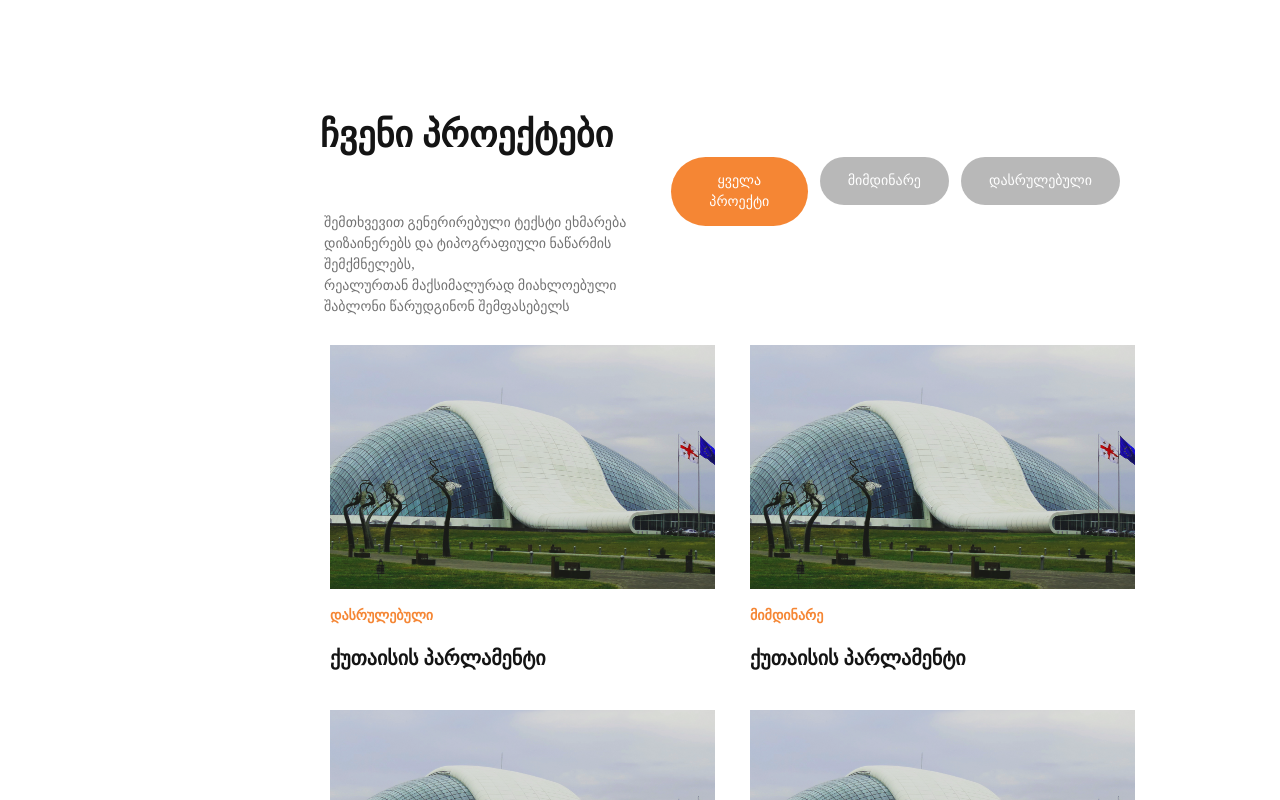
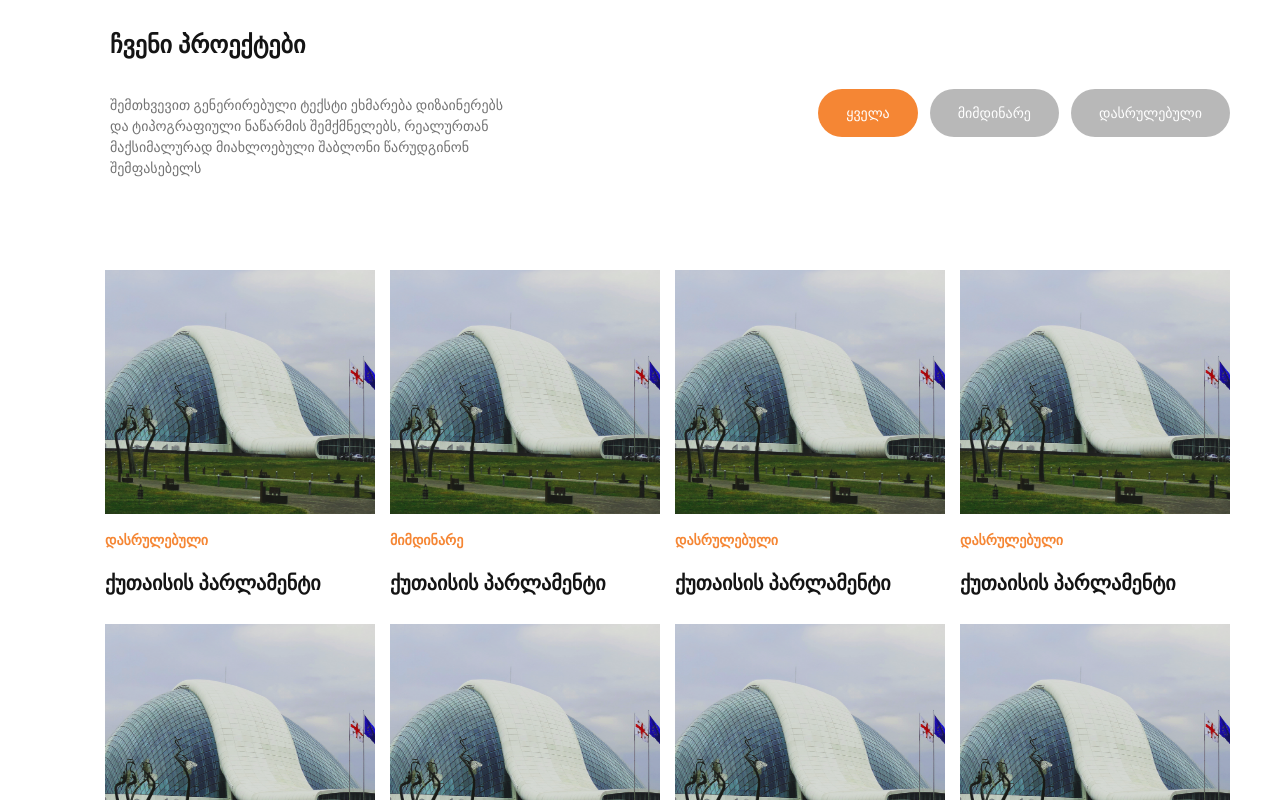
Before and after one commit to aberikashvili/casa-calda-react, a React (Vite) app: page / in a window 1280 px wide. Shown: the top 800 px of the page. Built offline with nearby package versions, Linux system fonts and the light colour scheme.

Commit message:
myprojects page modified

```diff
--- a/src/pages/MyProjects/MyProjects.scss
+++ b/src/pages/MyProjects/MyProjects.scss
@@ -1,106 +1,114 @@
 main {
-  padding-left: 16px;
+  margin-left:16px;
   display: flex;
   flex-direction: column;
   align-items: center;
   justify-content:center;
-  margin: auto;
+
   @media screen and (min-width: 768px) {
-  // margin-left: 160px;
-  padding-left: 80px;
-  // padding-right: 160px;
+  margin-left: 20px;
   max-width: 1920px;
-
+  }
+  @media screen and (min-width:992px) {
+    margin-left:40px;
   }
   @media screen and (min-width: 1200px) {
-    padding-left: 160px;
-
+    margin-left:60px;
+  }
+  @media screen and (min-width: 1400px) {
+    margin-left:80px;
+  }
+  @media screen and (min-width: 2020px) {
+    margin-left:160px;
   }
 }
 .ourprojects{
   display: flex;
   flex-direction: column;
   align-items:center;
-  justify-content: space-between;
+  justify-content:center;
   width: 100%;
 
-
-  @media screen and (min-width: 1156px) {
-
-    display: flex;
+  @media screen and (min-width: 992px) {
     flex-direction: row;
-    // align-items:sp;
-    max-width: 800px;
-
-    }
-    @media screen and (min-width: 1456px) {
-      display:flex;
-      flex-direction: row;
-      max-width: 1200px
-
-    }
-    @media screen and (min-width: 1875px) {
-      max-width: 1600px
-    }
+    align-items:center;
+    justify-content: space-between;
+    width:930px;
+    padding-right: 10px;
+  }
+  @media screen and (min-width: 1200px) {
+    width: 850px;
+    padding-right: 10px;
+  }
+  @media screen and (min-width: 1206px) {
+    width: 1130px;
+    padding-right: 10px;
+  }
+  @media screen and (min-width: 1400px) {
+    width: 1210px;
+    padding-right: 10px;
+  }
+  @media screen and (min-width: 1600px) {
+    width: 1410px;
+    padding-right: 10px;
+  }
+  @media screen and (min-width: 2020px) {
+    width: 1590px;
+    padding-right: 10px;
+  }
 }
 .ourprojects-h{
   display: flex;
   flex-direction: column;
   align-items: center;
 
-
+  @media screen and (min-width: 992px) {
+    align-items: self-start;
+    width: 450px;
+    margin-left: 10px;
+  }
 }
 .ourprojects-h1{
   width: 234px;
   height: 36px;
   margin-top: 19px;
-
+  margin-left:0;
+  padding: 0;
   color: var(--Black, #141414);
   font-family: Avenir Next Georgian;
   font-size: 24px;
   font-style: normal;
   font-weight: 700;
-  line-height: 150%; /* 36px */
-  @media screen and (min-width: 768px) {
-    width: 351px;
-    height: 54px;
-    margin-top: 100px;
-    font-size: 36px;
-    margin-inline-end: auto;
-  }
-}
+  line-height: 150%;
+ }
 .ourprojects-h2 {
 
   width: 343px;
-  height: 105px;
-
   color: rgba(20, 20, 20, 0.60);
   font-family: Avenir Next Georgian;
   font-size: 14px;
   font-style: normal;
   font-weight: 500;
   line-height: 150%;
-  @media screen and (min-width: 768px) {
-    max-width: 790px;
-    height: 42px;
-    margin-top: 20px;
-    font-size: 14px;
+  @media screen and (min-width: 1200px) {
+    width: 400px;
+  }
+  @media screen and (min-width: 1400px) {
+    width: 670px;
   }
 }
 
 .buttons{
-  width: 525px;
   height: 40px;
   margin-top: 20px;
   display: inline-flex;
   align-items: flex-start;
   justify-content: space-between;
-  gap: 12px;
+  gap: 5px;
   @media screen and (min-width: 768px) {
-    margin-top: 80px;
-
+    gap: 12px;
   }
-  button{
+ button{
     color: var(--White, #FFF);
     padding: 9.5px 28px;
     border-radius: 100px;
@@ -127,30 +135,62 @@ main {
   flex-direction: column;
   align-items: center;
   justify-content: center;
+  gap: 5px;
+  @media screen and (min-width: 850px) {
+    gap: 10px;
+  }
 
 
   @media screen and (min-width: 768px) {
     display: flex;
     flex-direction: row;
     flex-wrap:wrap;
-
-    gap: 20px;
-    padding-left: 40px;
     max-width: 1920px;
   }
+  @media screen and (min-width: 1860px) {
+    width:1600px;
+  }
  img {
+
   width: 343px;
   height: 218px;
   flex-shrink: 0;
   @media screen and (min-width: 768px) {
+    width: 300px;
+    height: 244px;
+  }
+  @media screen and (min-width: 1200px) {
+    width: 270px;
+    height: 244px;
+  }
+  @media screen and (min-width: 1400px) {
+    width: 290px;
+    height: 244px;
+  }
+  @media screen and (min-width: 1600px) {
+    width: 340px;
+    height: 244px;
+  }
+  @media screen and (min-width: 2020px) {
     width: 385px;
     height: 244px;
-
-
   }
  }
  .image-container{
-  width: 400px;
+  width: 305;
+  @media screen and (min-width: 1200px) {
+    width: 275px;
+  }
+  @media screen and (min-width: 1400px) {
+    width: 295px;
+  }
+  @media screen and (min-width: 1600px) {
+    width: 345px;
+  }
+  @media screen and (min-width: 2020px) {
+    width: 390px;
+  }
+
  }
  .title {
   width: 119px;
@@ -163,7 +203,7 @@ main {
   font-weight: 700;
   line-height: 150%;
   @media screen and (min-width: 768px) {
-    width: 385px;
+
     height: 21px;
   }
  }
--- a/src/pages/MyProjects/MyProjects.tsx
+++ b/src/pages/MyProjects/MyProjects.tsx
@@ -89,12 +89,12 @@ const buttonStyle = {
         <h1 className='ourprojects-h1'>ჩვენი პროექტები</h1>
         <h2 className='ourprojects-h2'>
           შემთხვევით გენერირებული ტექსტი ეხმარება დიზაინერებს და ტიპოგრაფიული ნაწარმის
-          შემქმნელებს,<br />
+          შემქმნელებს,
           რეალურთან მაქსიმალურად მიახლოებული შაბლონი წარუდგინონ შემფასებელს
         </h2>
         </div>
         <div className="buttons">
-          <button onClick={() => setFilter('all')} style={buttonStyle.all} >ყველა პროექტი</button>
+          <button onClick={() => setFilter('all')} style={buttonStyle.all} >ყველა</button>
           <button onClick={() => setFilter('inProgress')} style={buttonStyle.inProgress}>მიმდინარე</button>
           <button onClick={() => setFilter('completed')} style={buttonStyle.completed}>დასრულებული</button>
         </div>
```
